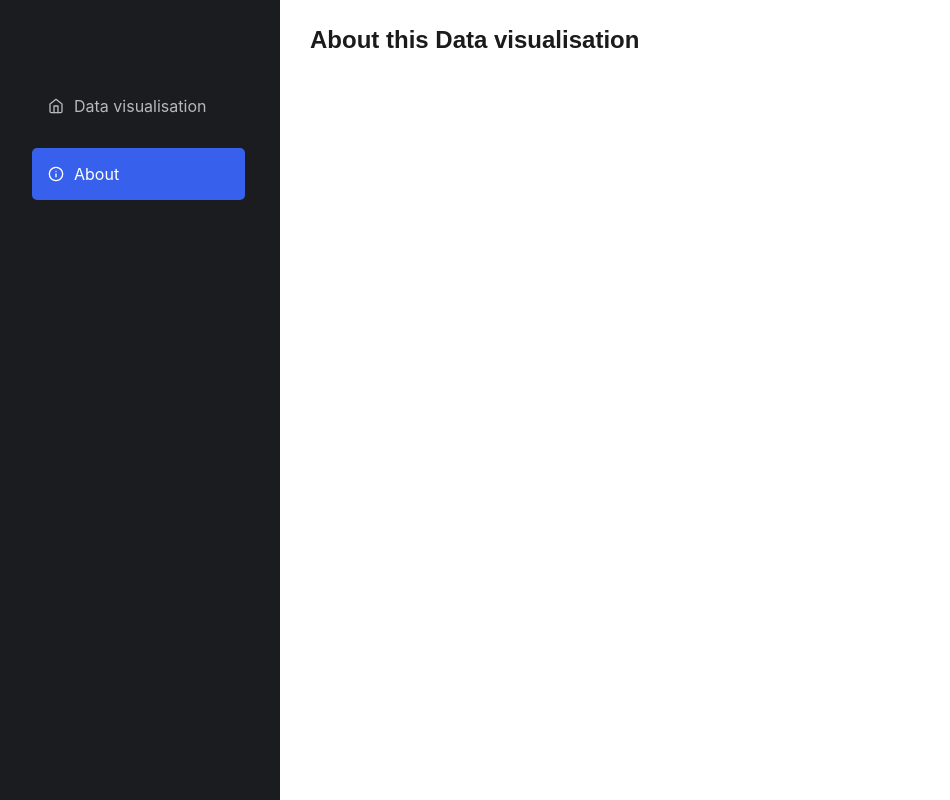
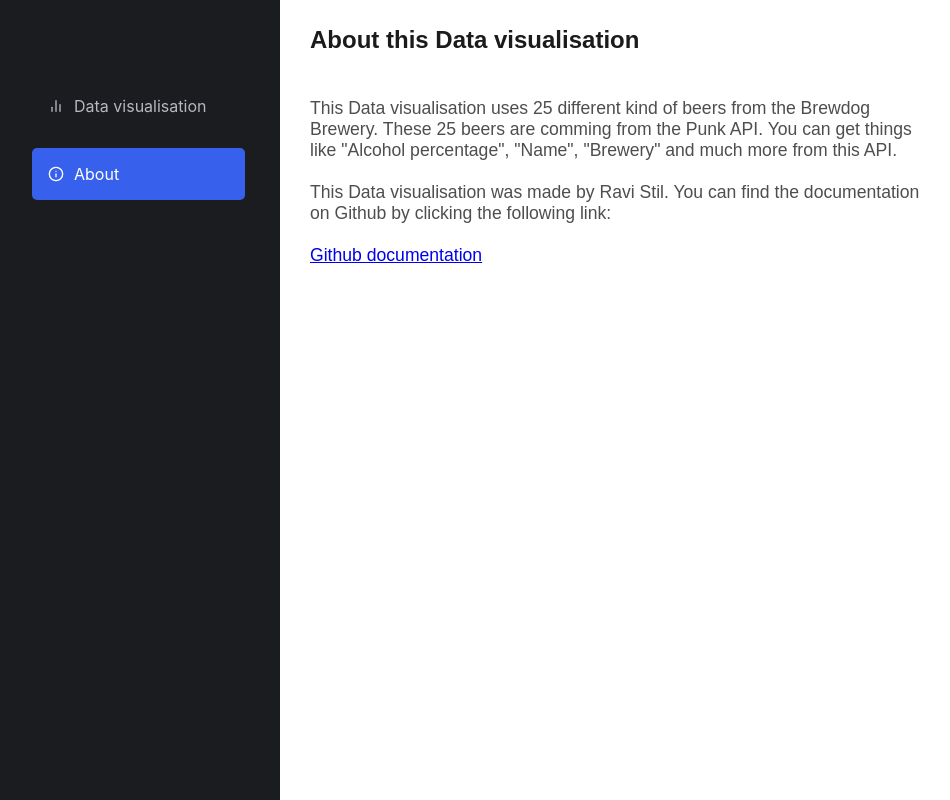
Before and after one commit to stilravi/Frontend-Applications, a React (Create React App) app in the folder react-app/: page /about in a window 1280 px wide. Shown: the whole page, without its empty margins (0-950 px from the left). Built offline with nearby package versions, Linux system fonts and the light colour scheme.

Commit message:
Added comments + structured folders

```diff
--- a/react-app/src/Components/About.js
+++ /dev/null
@@ -1,21 +0,0 @@
-import styled from "styled-components";
-import Title from "./Title";
-
-const StyledAbout = styled.main`
-  background-color: white;
-  position: relative;
-  display: flex;
-  justify-content: center;
-  align-items: center;
-  height: 100vh;
-`;
-
-const About = () => {
-  return (
-    <StyledAbout>
-      <Title>About this Data visualisation</Title>
-    </StyledAbout>
-  );
-};
-
-export default About;
--- a/react-app/src/Components/BarChart.js
+++ b/react-app/src/Components/BarChart/BarChart.js
@@ -3,6 +3,7 @@ import * as d3 from "d3";
 import { useData } from "./useData";
 import styled from "styled-components";
 
+// Styling Checkbox label & Input
 const StyledCheckbox = styled.label`
   position: absolute;
   top: 65px;
@@ -18,6 +19,7 @@ const StyledCheckbox = styled.label`
   }
 `;
 
+// Styling Bar Chart
 const StyledBarChart = styled.div`
   text {
     font-family: "Outfit", sans-serif;
@@ -42,17 +44,20 @@ const StyledBarChart = styled.div`
   }
 `;
 
+// Creating Bar Chart
 const Chart = () => {
   const d3Chart = useRef();
   const apiData = useData();
   const [shownData, setShownData] = useState();
   const [d3Tools, setD3Tools] = useState({});
 
+  // Creating useEffect for defining everything
   useEffect(() => {
     const margin = { top: 80, bottom: 10, left: 200, right: 20 };
     const width = 850 - margin.left - margin.right;
     const height = 630 - margin.top - margin.bottom;
 
+    // Creates SVG with "heigt" and "width" attribute
     const svg = d3
       .select(d3Chart.current)
       .attr("width", width + margin.left + margin.right)
@@ -78,6 +83,7 @@ const Chart = () => {
       .scaleSequential(d3.interpolateRgb("#C6D6FF", "#3A4FCF"))
       .domain([0, 25]);
 
+    // Setting D3Tools so they can be used outside the useEffect (i know the is a better way for doing this :) )
     setD3Tools({
       xscale,
       yscale,
@@ -90,10 +96,12 @@ const Chart = () => {
     });
   }, []);
 
+  // useEffect for setShownData that is the apiData
   useEffect(() => {
     setShownData(apiData);
   }, [apiData]);
 
+  // useEffect that returns nothing when shownData is empty
   useEffect(() => {
     if (!shownData) {
       return;
@@ -102,13 +110,16 @@ const Chart = () => {
     const { xscale, yscale, g_xaxis, g_yaxis, xaxis, yaxis, colorScale, svg } =
       d3Tools;
 
+    // Setting scales and color scale
     xscale.domain([0, d3.max(shownData, (d) => d.abv)]);
     yscale.domain(shownData.map((d) => d.name));
     colorScale.domain([0, d3.max(shownData, (d) => d.abv)]);
 
+    // Calling scales with transition
     g_xaxis.transition().call(xaxis);
     g_yaxis.transition().call(yaxis);
 
+    // Selecting the svg and adding the necessary attributes
     svg
       .select("g")
       .selectAll("rect")
@@ -121,14 +132,15 @@ const Chart = () => {
       .attr("fill", (d, i) => colorScale(d.abv));
   });
 
-  function handleInputChange(event) {
+  // Function for filtering beers under 8% alcohol
+  const handleInputChange = (event) => {
     console.log(event.currentTarget.checked);
     if (event.currentTarget.checked) {
       setShownData(apiData.filter((d) => d.abv < 8));
     } else {
       setShownData(apiData);
     }
-  }
+  };
 
   return (
     <StyledBarChart>
--- a/react-app/src/Components/useData.js
+++ b/react-app/src/Components/BarChart/useData.js
@@ -3,13 +3,15 @@ import { useEffect, useState } from "react";
 export const useData = () => {
   const [data, setData] = useState(null);
 
+  // useEffect with a Fetch inside
   useEffect(() => {
-    fetch("https://api.punkapi.com/v2/beers") // Vult hier de API url in + het API topic
+    fetch("https://api.punkapi.com/v2/beers")
       .then((response) => response.json())
       .then((data) => {
-        setData(data); // Voer de showResults functie uit en stuur een parameter mee
+        setData(data); // Setting the Data
       });
   }, []);
 
+  // Returning the Data
   return data;
 };
--- a/react-app/src/Components/Nav.js
+++ b/react-app/src/Components/Navigation/Nav.js
@@ -1,7 +1,8 @@
 import styled from "styled-components";
 import { NavLink } from "react-router-dom";
-import { FiHome, FiInfo, FiAtSign } from "react-icons/fi";
+import { FiBarChart2, FiInfo } from "react-icons/fi"; // React Icons
 
+// Styling Nav
 const NavStyled = styled.nav`
   background-color: #1a1c1f;
   height: 100vh;
@@ -42,6 +43,7 @@ const NavStyled = styled.nav`
   }
 `;
 
+// Creating Nav component
 const Nav = () => {
   return (
     <header>
@@ -49,7 +51,7 @@ const Nav = () => {
         <ul>
           <li>
             <NavLink activeclassname="active" to="/">
-              <FiHome />
+              <FiBarChart2 />
               Data visualisation
             </NavLink>
           </li>
--- /dev/null
+++ b/react-app/src/Components/Pages/About.js
@@ -0,0 +1,45 @@
+import styled from "styled-components";
+import Paragraph from "../Text/Paragraph";
+import Title from "../Text/Title";
+
+// Styling About
+const StyledAbout = styled.main`
+  background-color: white;
+  position: relative;
+  display: flex;
+  justify-content: center;
+  align-items: center;
+  height: 100vh;
+`;
+
+// Creating About Component
+const About = () => {
+  return (
+    //Rendering the StyledAbout (a Styled Component)
+    <StyledAbout>
+      <Title>About this Data visualisation</Title>
+      <Paragraph>
+        {" "}
+        This Data visualisation uses 25 different kind of beers from the Brewdog
+        Brewery. These 25 beers are comming from the Punk API. You can get
+        things like "Alcohol percentage", "Name", "Brewery" and much more from
+        this API.
+        <br />
+        <br />
+        This Data visualisation was made by Ravi Stil. You can find the
+        documentation on Github by clicking the following link:
+        <br />
+        <br />
+        <a
+          href="https://github.com/stilravi/Frontend-Applications"
+          target="_blank"
+          rel="noreferrer"
+        >
+          Github documentation
+        </a>
+      </Paragraph>
+    </StyledAbout>
+  );
+};
+
+export default About;
--- a/react-app/src/Components/Home.js
+++ b/react-app/src/Components/Pages/Home.js
@@ -1,7 +1,8 @@
 import styled from "styled-components";
-import Chart from "./BarChart";
-import Title from "./Title";
+import Chart from "../BarChart/BarChart";
+import Title from "../Text/Title";
 
+// Styling Home
 const StyledHome = styled.main`
   background-color: white;
   position: relative;
@@ -11,6 +12,7 @@ const StyledHome = styled.main`
   height: 100vh;
 `;
 
+// Creating Home component and returning it with the styles
 const Home = () => {
   return (
     <StyledHome>
--- /dev/null
+++ b/react-app/src/Components/Text/Paragraph.js
@@ -0,0 +1,21 @@
+import React from "react";
+import styled from "styled-components";
+
+// Styling Paragraph
+const StyledParagraph = styled.p`
+  font-family: "Outfit", sans-serif;
+  font-weight: 400;
+  font-size: 1.1em;
+  color: #4e4e4e;
+  position: absolute;
+  top: 80px;
+  left: 30px;
+  max-width: 620px;
+`;
+
+// Creating Paragraph component
+const Paragraph = ({ children }) => {
+  return <StyledParagraph>{children}</StyledParagraph>;
+};
+
+export default Paragraph;
--- a/react-app/src/Components/Title.js
+++ b/react-app/src/Components/Text/Title.js
@@ -1,6 +1,7 @@
 import React from "react";
 import styled from "styled-components";
 
+// Styling Title
 const StyledTitle = styled.h1`
   color: red;
   font-family: "Outfit", sans-serif;
@@ -12,8 +13,9 @@ const StyledTitle = styled.h1`
   left: 30px;
 `;
 
-function Title({ children }) {
+// Creating Title component
+const Title = ({ children }) => {
   return <StyledTitle>{children}</StyledTitle>;
-}
+};
 
 export default Title;
```
Also changed, not shown: react-app/src/App.js (+4 -3 lines).
